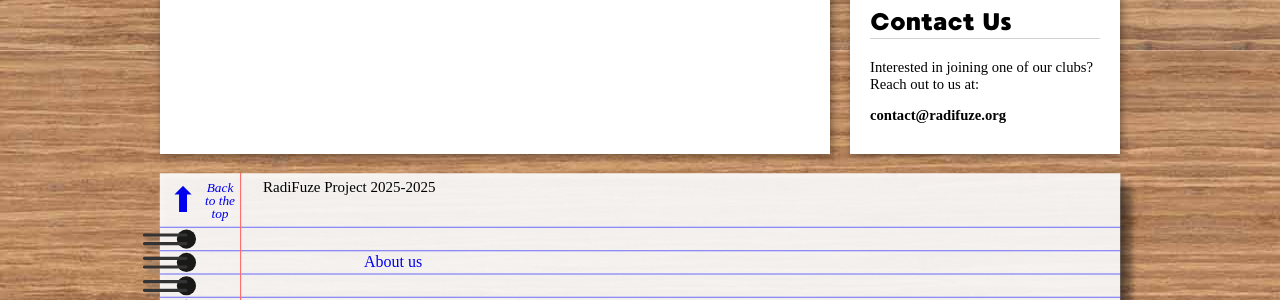
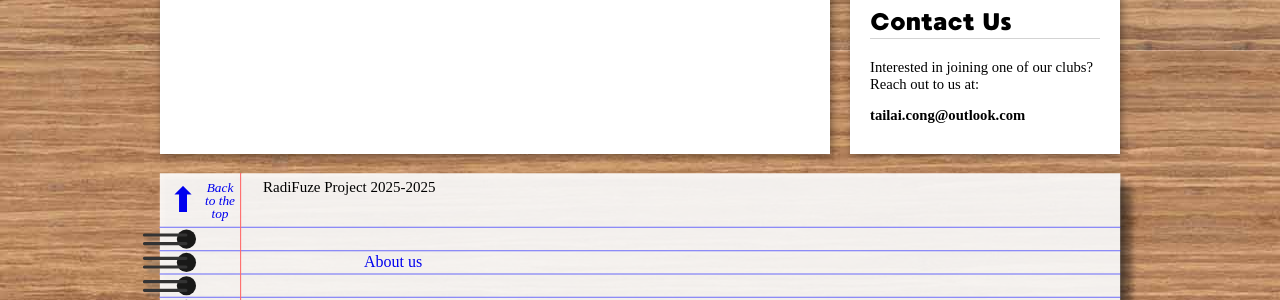
Before and after one commit to CareyRunboLi/radifuze.org, a Jekyll site: the page built from about.md, in a window 1280 px wide. Shown: the part 1032-1332 px from the top of the page. Built offline with Jekyll 4.4.1, drawn with Linux system fonts in a browser that asks for light colours; some web fonts are replaced.

Commit message:
Update about.md

```diff
--- a/about.md
+++ b/about.md
@@ -68,7 +68,7 @@ customstyles: true
         <div style="margin-top: 20px;">
             <h2>Contact Us</h2>
             <p>Interested in joining one of our clubs? Reach out to us at:</p >
-            <p><strong>contact@radifuze.org</strong></p >
+            <p><strong>tailai.cong@outlook.com</strong></p >
         </div>
     </aside>
 </main>
```
